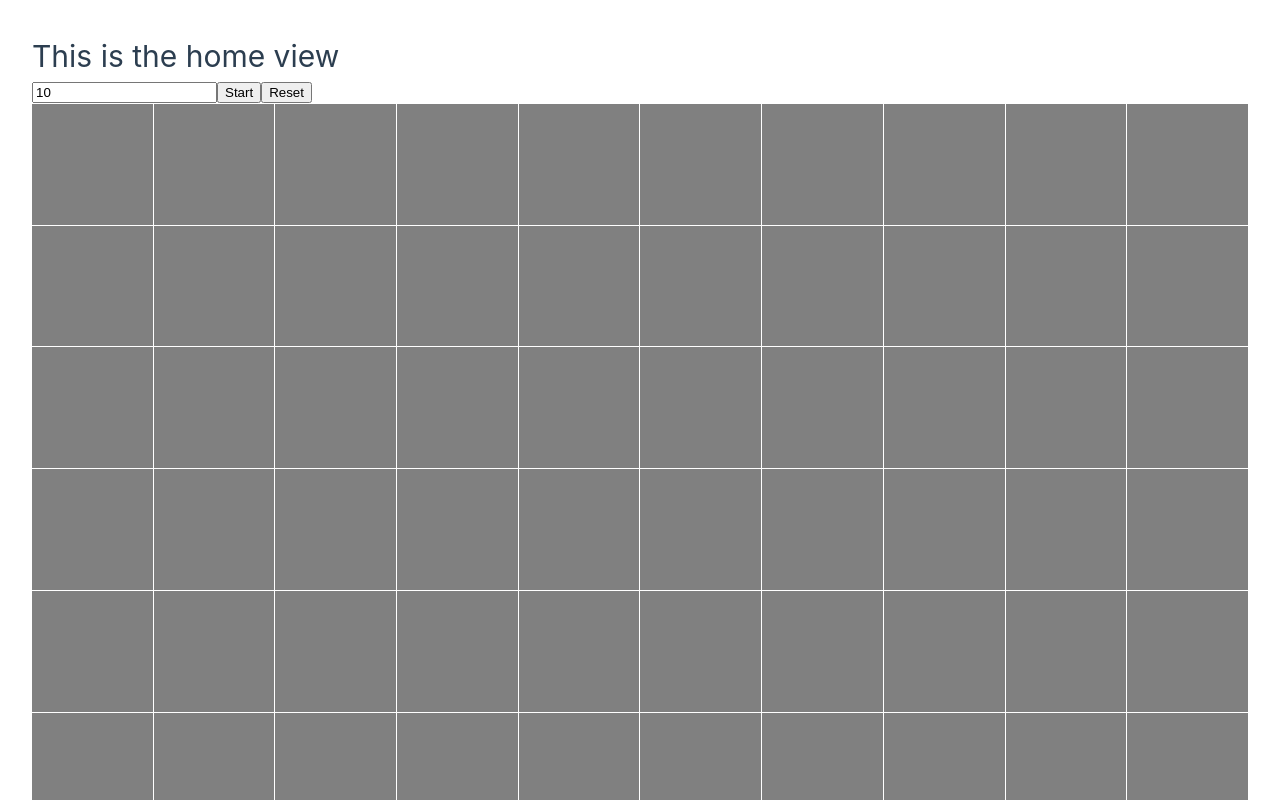
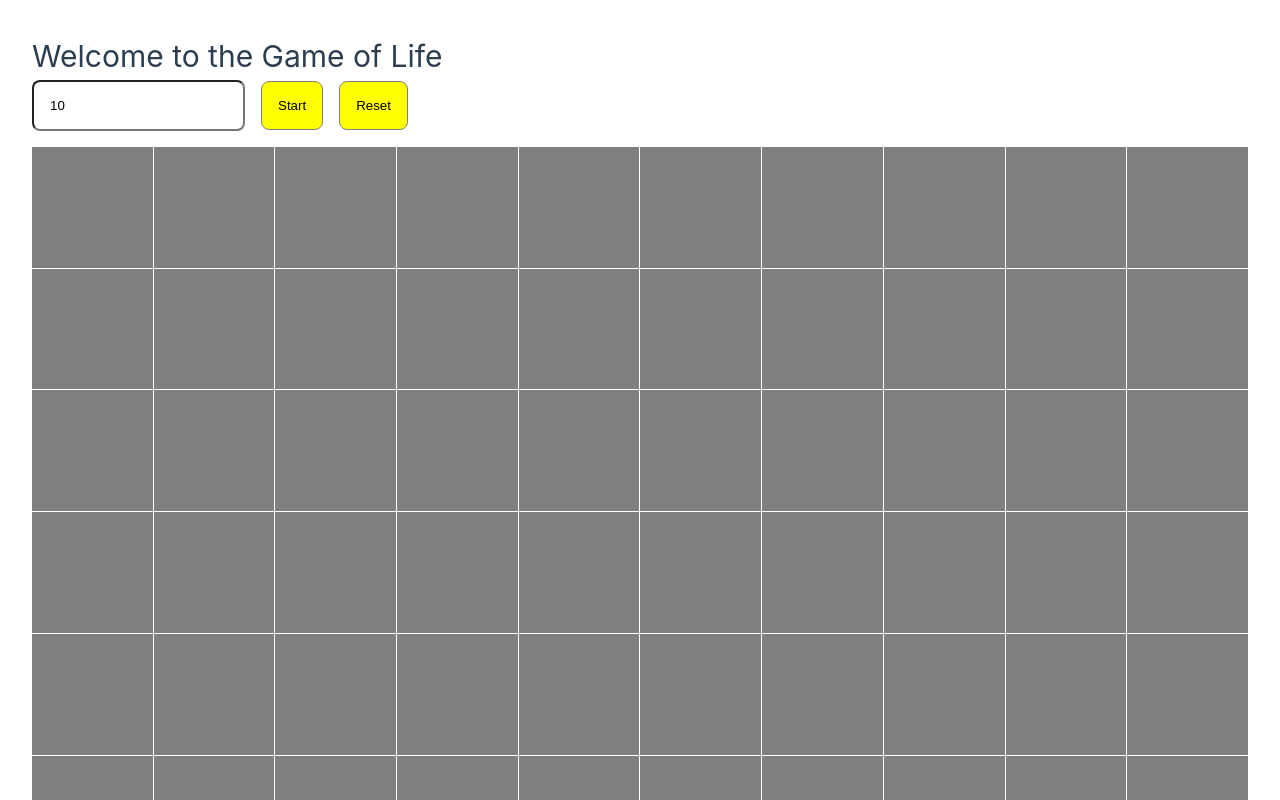
Before and after one commit to sami-baadarani/game-of-life, a Vue app: page / in a window 1280 px wide. Shown: the top 800 px of the page. Built offline with nearby package versions, Linux system fonts and the light colour scheme.

Commit message:
💄 feat: improve ui by a bit

```diff
--- a/src/assets/main.css
+++ b/src/assets/main.css
@@ -23,3 +23,26 @@ a,
 
 @media (min-width: 1024px) {
 }
+
+button {
+	border: solid 1px gray;
+	background-color: yellow;
+	color: black;
+	border-radius: 8px;
+	padding: 1rem;
+}
+
+button:hover {
+	background-color: hsla(160, 100%, 37%, 1);
+	color: white;
+}
+
+button:active {
+	background-color: hsla(160, 100%, 23%, 0.8);
+	color: white;
+}
+
+input {
+	padding: 1rem;
+	border-radius: 8px;
+}
--- a/src/components/GameOfLife/GameOfLife.vue
+++ b/src/components/GameOfLife/GameOfLife.vue
@@ -43,6 +43,16 @@ function resetInterval() {
         <button v-if="!generationInterval" @click="startGeneration">Start</button>
         <button v-else @click="pauseGeneration">Pause</button>
         <button @click="reset">Reset</button>
-        <LifeGrid :dimension="dimension" />
+        <LifeGrid class="life-grid" />
     </div>
 </template>
+
+<style scoped>
+button {
+    margin-left: 1rem;
+}
+
+.life-grid {
+    margin-top: 1rem;
+}
+</style>
--- a/src/components/GameOfLife/LifeGrid/LifeGrid.vue
+++ b/src/components/GameOfLife/LifeGrid/LifeGrid.vue
@@ -3,14 +3,15 @@ import { computed } from 'vue';
 import LifeCell from '../LifeCell/LifeCell.vue';
 import { useGameOfLifeStore } from '@/stores/gameOfLife';
 
-const props = defineProps<{
-    dimension: number,
-}>()
 const MAX_DIMENSION = 50;
 const gameOfLifeStore = useGameOfLifeStore()
 
+const dimension = computed(() => {
+    return gameOfLifeStore.getDimension
+})
+
 const isDimensionAcceptable = computed(() => {
-    return props.dimension > 0 && props.dimension < MAX_DIMENSION + 1;
+    return dimension.value > 0 && dimension.value < MAX_DIMENSION + 1;
 })
 function toggleLife(index: number) {
     gameOfLifeStore.toggleCell(index)
--- a/src/views/HomeView.vue
+++ b/src/views/HomeView.vue
@@ -5,7 +5,7 @@ import GameOfLife from '@/components/GameOfLife/GameOfLife.vue';
 
 <template>
   <main>
-    <h1>This is the home view</h1>
+    <h1>Welcome to the Game of Life</h1>
     <GameOfLife></GameOfLife>
   </main>
 </template>
```
Also changed, not shown: 1 other file (tests, documents, lock files or other folders). Lines whose indentation alone changed are shown as unchanged.
